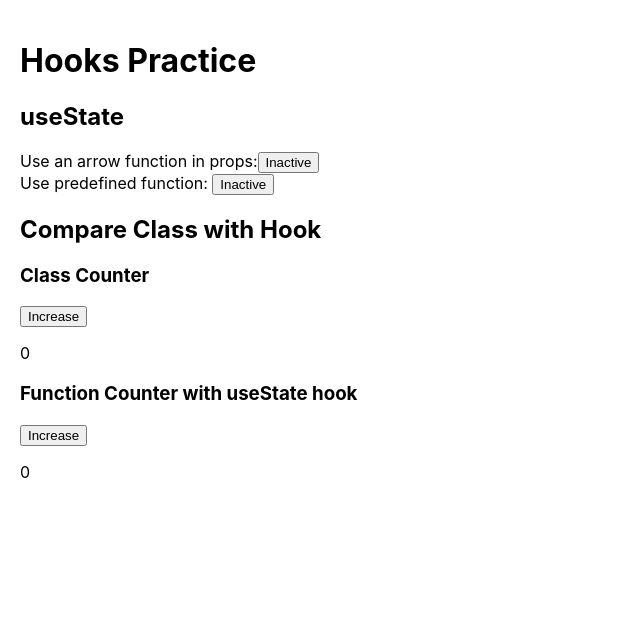
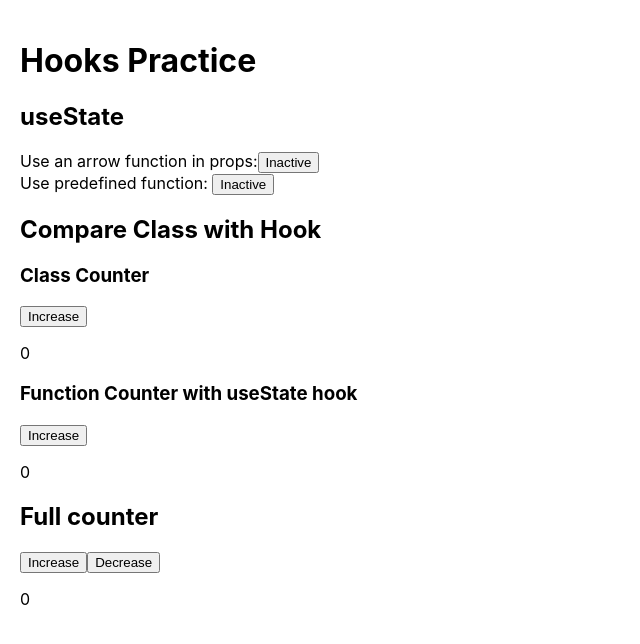
Before and after one commit to Mosoc/react-hooks-practice, a React (Create React App) app: page / in a window 1280 px wide. Shown: the top 644 px of the page, without its empty margins (0-640 px from the left). Built offline with nearby package versions, Linux system fonts and the light colour scheme.

Commit message:
Enhancement counter with more click handler

```diff
--- a/src/App.js
+++ b/src/App.js
@@ -1,6 +1,8 @@
 import React from 'react';
 import AsBoolean from './UseState/AsBoolean';
 import Counter from './UseState/Counter';
+import CounterEnhancement from './UseState/CounterEnhancement'
+
 import './App.css';
 
 function App() {
@@ -9,6 +11,7 @@ function App() {
       <h1>Hooks Practice</h1>
       <AsBoolean />
       <Counter />
+      <CounterEnhancement />
     </div>
   );
 }
--- /dev/null
+++ b/src/UseState/CounterEnhancement.js
@@ -0,0 +1,28 @@
+import React, { useState } from 'react';
+
+function CounterEnhancement() {
+  const [count, setCount] = useState(0);
+
+  const handleIncrease = () => {
+    setCount(prevCount => {
+      return prevCount + 1;
+    });
+  };
+
+  const handleDecrease = () => {
+    setCount(prevCount => {
+      return prevCount - 1;
+    });
+  };
+
+  return (
+    <section>
+      <h2>Full counter</h2>
+      <button onClick={handleIncrease}>Increase</button>
+      <button onClick={handleDecrease}>Decrease</button>
+      <p>{count}</p>
+    </section>
+  );
+}
+
+export default CounterEnhancement;
```
